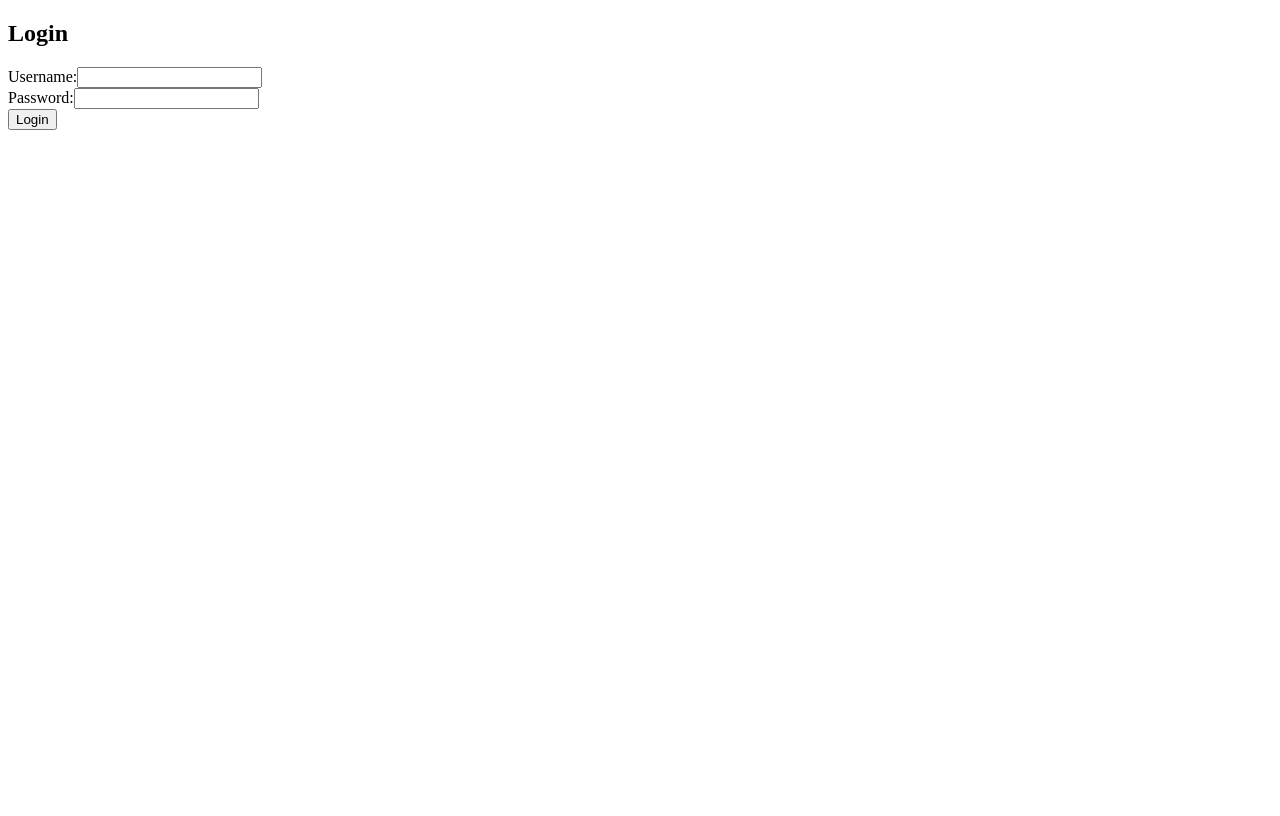
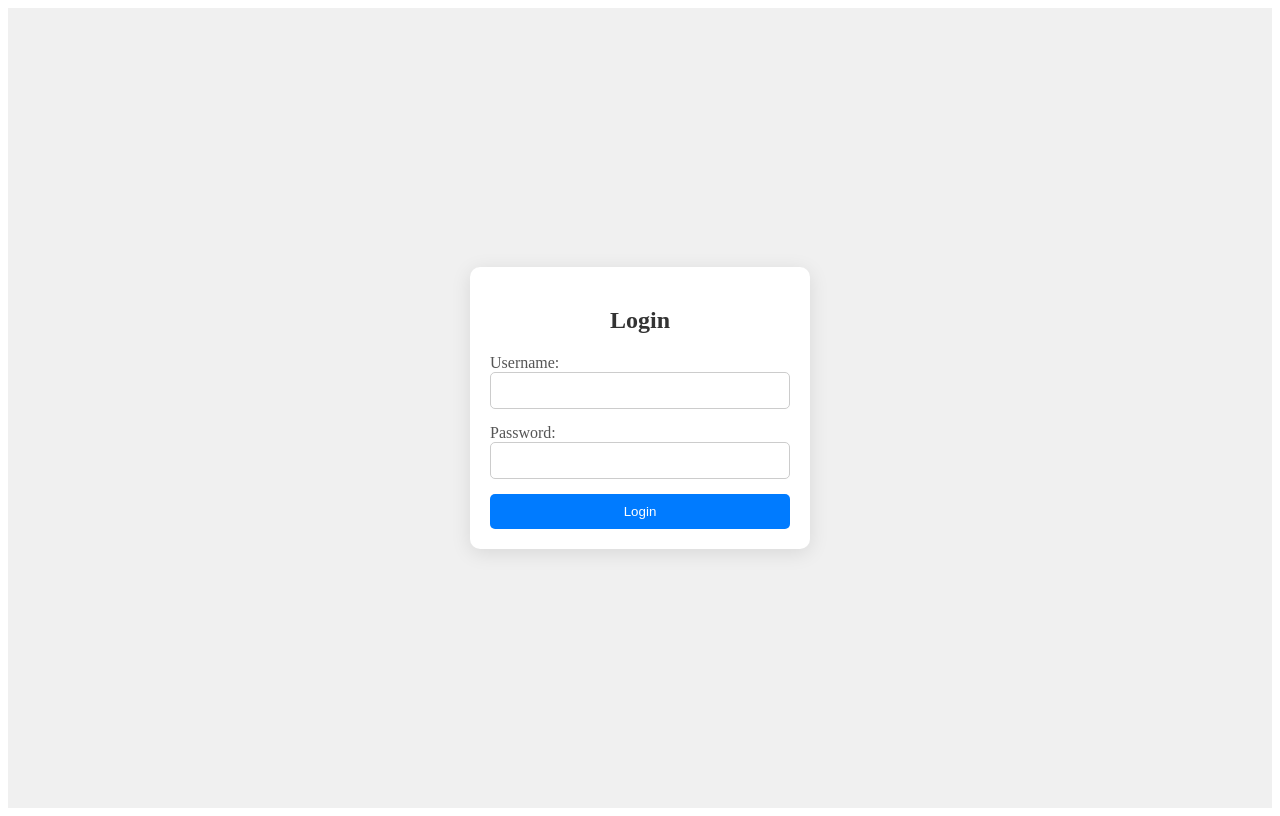
Before and after one commit to geekyrai0601/ReactRepo, a React (Create React App) app in the folder mini-project/: page / in a window 1280 px wide. Built offline with nearby package versions, Linux system fonts and the light colour scheme.

Commit message:
CSS added

```diff
--- a/mini-project/src/Login.js
+++ b/mini-project/src/Login.js
@@ -1,4 +1,3 @@
-// src/components/Login.js
 import React, { useState } from 'react';
 import axios from 'axios';
 import { useNavigate } from 'react-router-dom';
@@ -38,32 +37,93 @@ const Login = ({ handleLogin }) => {
   };
 
   return (
-    <div>
-      <h2>Login</h2>
-      <form onSubmit={handleSubmit}>
-        <div>
-          <label>Username:</label>
+    <div style={styles.container}>
+      <div style={styles.card}>
+        <h2 style={styles.title}>Login</h2>
+        <form onSubmit={handleSubmit} style={styles.form}>
+          <div style={styles.inputGroup}>
+            <label style={styles.label}>Username:</label>
             <input
               type="text"
               value={username}
               onChange={(e) => setUsername(e.target.value)}
               required
+              style={styles.input}
             />
           </div>
-        <div>
-          <label>Password:</label>
+          <div style={styles.inputGroup}>
+            <label style={styles.label}>Password:</label>
             <input
               type="password"
               value={password}
               onChange={(e) => setPassword(e.target.value)}
               required
+              style={styles.input}
             />
           </div>
-        <button type="submit">Login</button>
-        {error && <p style={{ color: 'red' }}>{error}</p>}
+          <button type="submit" style={styles.button}>Login</button>
+          {error && <p style={styles.error}>{error}</p>}
         </form>
+      </div>
     </div>
   );
 };
 
+const styles = {
+  container: {
+    display: 'flex',
+    justifyContent: 'center',
+    alignItems: 'center',
+    height: '100vh',
+    backgroundColor: '#f0f0f0',
+  },
+  card: {
+    backgroundColor: '#fff',
+    padding: '20px',
+    borderRadius: '10px',
+    boxShadow: '0 4px 20px rgba(0, 0, 0, 0.1)',
+    width: '300px',
+    textAlign: 'center',
+  },
+  title: {
+    marginBottom: '20px',
+    color: '#333',
+  },
+  form: {
+    display: 'flex',
+    flexDirection: 'column',
+  },
+  inputGroup: {
+    marginBottom: '15px',
+    textAlign: 'left',
+  },
+  label: {
+    marginBottom: '5px',
+    color: '#555',
+  },
+  input: {
+    padding: '10px',
+    borderRadius: '5px',
+    border: '1px solid #ccc',
+    width: '100%',
+    boxSizing: 'border-box',
+  },
+  button: {
+    padding: '10px',
+    backgroundColor: '#007bff',
+    color: '#fff',
+    border: 'none',
+    borderRadius: '5px',
+    cursor: 'pointer',
+    transition: 'background-color 0.3s',
+  },
+  buttonHover: {
+    backgroundColor: '#0056b3',
+  },
+  error: {
+    color: 'red',
+    marginTop: '10px',
+  },
+};
+
 export default Login;
--- a/mini-project/src/index.js
+++ b/mini-project/src/index.js
@@ -1,4 +1,3 @@
-// src/index.js
 import React, { useState } from 'react';
 import ReactDOM from 'react-dom';
 import reportWebVitals from './reportWebVitals';
@@ -22,14 +21,16 @@ const App = () => {
 
   return (
     <Router>
-      {isLoggedIn && userType === 'user' && ( // Show navbar only for regular users
-        <div style={{ textAlign: "center" }}>
-          <Link to="/loginscreen/Home">Home</Link> |
-          <Link to="/loginscreen/About">About Us</Link> |
-          <Link to="/loginscreen/Categorize">Category</Link> |
-          <Link to="/loginscreen/Products">Products</Link> |
-          <Link to="/users/commonuser/Cart">My Cart</Link>
-        </div>
+      {isLoggedIn && ( // Show navbar only for logged-in users
+        <nav style={styles.navbar}>
+          <div style={styles.navLinks}>
+            <Link style={styles.link} to="/loginscreen/Home">Home</Link>
+            <Link style={styles.link} to="/loginscreen/About">About Us</Link>
+            <Link style={styles.link} to="/loginscreen/Categorize">Category</Link>
+            <Link style={styles.link} to="/loginscreen/Products">Products</Link>
+            <Link style={styles.link} to="/users/commonuser/Cart">My Cart</Link>
+          </div>
+        </nav>
       )}
 
       <Routes>
@@ -45,6 +46,30 @@ const App = () => {
   );
 };
 
+const styles = {
+  navbar: {
+    display: 'flex',
+    justifyContent: 'center',
+    alignItems: 'center',
+    backgroundColor: '#007bff',
+    padding: '10px 20px',
+    boxShadow: '0 2px 5px rgba(0, 0, 0, 0.1)',
+  },
+  navLinks: {
+    display: 'flex',
+    gap: '15px', // Space between links
+  },
+  link: {
+    color: '#fff',
+    textDecoration: 'none',
+    fontSize: '18px',
+    transition: 'color 0.3s',
+  },
+  linkHover: {
+    color: '#ffc107',
+  },
+};
+
 const root = ReactDOM.createRoot(document.getElementById('root'));
 root.render(
   <React.StrictMode>
--- a/mini-project/src/loginscreen/About.js
+++ b/mini-project/src/loginscreen/About.js
@@ -1,14 +1,36 @@
 import React from "react";
-function About()
-{
-    return <div style={{backgroundColor:'LightPink', padding: '10px'}}>
-        <h1>About</h1>
-        <p>
-            This website has been created by combined efforts of Swapnil Roop Rai, Kashvi Bhatia and Shreya Lohani.
-        </p>
-    </div>
+
+function About() {
+    return (
+        <div style={styles.container}>
+            <h1 style={styles.title}>About Us</h1>
+            <p style={styles.description}>
+                This website has been created by the combined efforts of Swapnil Roop Rai, Kashvi Bhatia, and Shreya Lohani.
+            </p>
+        </div>
+    );
 }
 
-
+const styles = {
+    container: {
+        backgroundColor: 'lightblue',
+        padding: '20px',
+        borderRadius: '10px',
+        boxShadow: '0 4px 10px rgba(0, 0, 0, 0.1)',
+        maxWidth: '600px',
+        margin: '50px auto',
+        textAlign: 'center',
+    },
+    title: {
+        color: '#333',
+        fontSize: '2.5em',
+        marginBottom: '20px',
+    },
+    description: {
+        fontSize: '1.2em',
+        color: '#555',
+        lineHeight: '1.6',
+    },
+};
 
 export default About;
--- a/mini-project/src/loginscreen/Home.js
+++ b/mini-project/src/loginscreen/Home.js
@@ -1,15 +1,80 @@
-import React from "react";
-function Home()
-{
-    {
-        return <div style={{backgroundColor:'LightPink', padding: '10px'}}>
-            <h1>Home</h1>
-            <p>
-                Welcome to our ikea store, this place contains all kinds of furniture, electrical items etc.
-            </p>
-        </div>
-    }
+import React, { useEffect, useState } from 'react';
 
-}
+const Home = () => {
+  const [products, setProducts] = useState([]);
+
+  useEffect(() => {
+    fetch('http://localhost:3500/products') // Adjust the URL as needed
+      .then(response => response.json())
+      .then(data => {
+        // Get the last 5 products
+        const lastFiveProducts = data.slice(-5);
+        setProducts(lastFiveProducts);
+      });
+  }, []);
+
+  const containerStyle = {
+    textAlign: 'center',
+    padding: '20px',
+    backgroundColor: '#f9f9f9',
+    minHeight: '100vh',
+  };
+
+  const headerStyle = {
+    margin: '20px 0',
+    fontSize: '2.5em',
+    color: '#333',
+  };
+
+  const subHeaderStyle = {
+    margin: '10px 0',
+    fontSize: '1.5em',
+    color: '#555',
+  };
+
+  const cardStyle = {
+    border: '1px solid #eee',
+    borderRadius: '5px',
+    padding: '15px',
+    margin: '10px',
+    width: '200px',
+    textAlign: 'center',
+    boxShadow: '0 2px 5px rgba(0,0,0,0.1)',
+    transition: 'transform 0.2s',
+  };
+
+  const imgStyle = {
+    width: '200px',
+    height: '200px',
+    borderRadius: '5px',
+    objectFit: 'cover',
+  };
+
+  const cardHoverStyle = {
+    transform: 'scale(1.05)',
+  };
+
+  return (
+    <div style={containerStyle}>
+      <h1 style={headerStyle}>Welcome to IKEA Store</h1>
+      <h2 style={subHeaderStyle}>Featured Products</h2>
+      <div style={{ display: 'flex', flexWrap: 'wrap', justifyContent: 'center' }}>
+        {products.map(product => (
+          <div
+            style={cardStyle}
+            key={product.id}
+            onMouseOver={(e) => e.currentTarget.style.transform = cardHoverStyle.transform}
+            onMouseOut={(e) => e.currentTarget.style.transform = 'none'}
+          >
+            <img src={require(`../images/${product.image}`)} alt={product.name} style={imgStyle} />
+            <h4>{product.name}</h4>
+            <p>{product.description}</p>
+            <p>${product.price}</p>
+          </div>
+        ))}
+      </div>
+    </div>
+  );
+};
 
 export default Home;
--- a/mini-project/src/loginscreen/ProductCard.js
+++ b/mini-project/src/loginscreen/ProductCard.js
@@ -2,7 +2,11 @@ import React from 'react';
 
 const ProductCard = ({ product, onAddToCart }) => {
   return (
-    <div style={styles.card}>
+    <div
+      style={styles.card}
+      onMouseOver={(e) => (e.currentTarget.style.transform = 'scale(1.05)')}
+      onMouseOut={(e) => (e.currentTarget.style.transform = 'scale(1)')}
+    >
       <img src={require(`../images/${product.image}`)} alt={product.name} style={styles.image} />
       <h3>{product.name}</h3>
       <p>{product.description}</p>
@@ -20,11 +24,13 @@ const styles = {
     margin: '10px',
     width: '200px',
     textAlign: 'center',
+    transition: 'transform 0.2s ease', // Smooth transition
+    boxShadow: '0 2px 5px rgba(0,0,0,0.1)', // Optional shadow for better aesthetics
   },
   image: {
     width: '100%',
     height: '150px',
-    objectFit: 'cover', // This will ensure images have the same dimensions
+    objectFit: 'cover', // Ensure images have the same dimensions
   },
 };
 
--- a/mini-project/src/loginscreen/ProductList.js
+++ b/mini-project/src/loginscreen/ProductList.js
@@ -1,36 +1,30 @@
 import React from 'react';
+import ProductCard from './ProductCard';
 
-const ProductList = ({ products, category }) => {
-  const productCardStyle = {
-    border: '1px solid #eee',
-    borderRadius: '5px',
-    padding: '10px',
-    margin: '10px',
-    width: '200px',
-    textAlign: 'center',
-  };
-
-  const imgStyle = {
-    width: '200px',
-    height: '200px',
-    borderRadius: '5px',
-  };
-
-  const filteredProducts = products.filter(product => product.category === category);
+const ProductList = ({ products, onAddToCart }) => {
+  if (!Array.isArray(products) || products.length === 0) {
+    return <div>No products available in this category.</div>;
+  }
 
   return (
-    <div className="product-list">
-      <h2>{category} Products</h2>
-      {filteredProducts.map(product => (
-        <div style={productCardStyle} key={product.id}>
-          <img src={require(`../images/${product.image}`)} alt={product.name} style={imgStyle} />
-          <h4>{product.name}</h4>
-          <p>{product.description}</p>
-          <p>₹{product.price}</p>
-        </div>
+    <div style={styles.container}>
+      {products.map((product) => (
+        <ProductCard
+          key={product.id}
+          product={product}
+          onAddToCart={() => onAddToCart(product)}
+        />
       ))}
     </div>
   );
 };
 
+const styles = {
+  container: {
+    display: 'flex',
+    flexWrap: 'wrap',
+    justifyContent: 'center',
+  },
+};
+
 export default ProductList;
```
Also changed, not shown: mini-project/src/loginscreen/Categorize.js (+73 -1 lines). Lines whose indentation alone changed are shown as unchanged.
